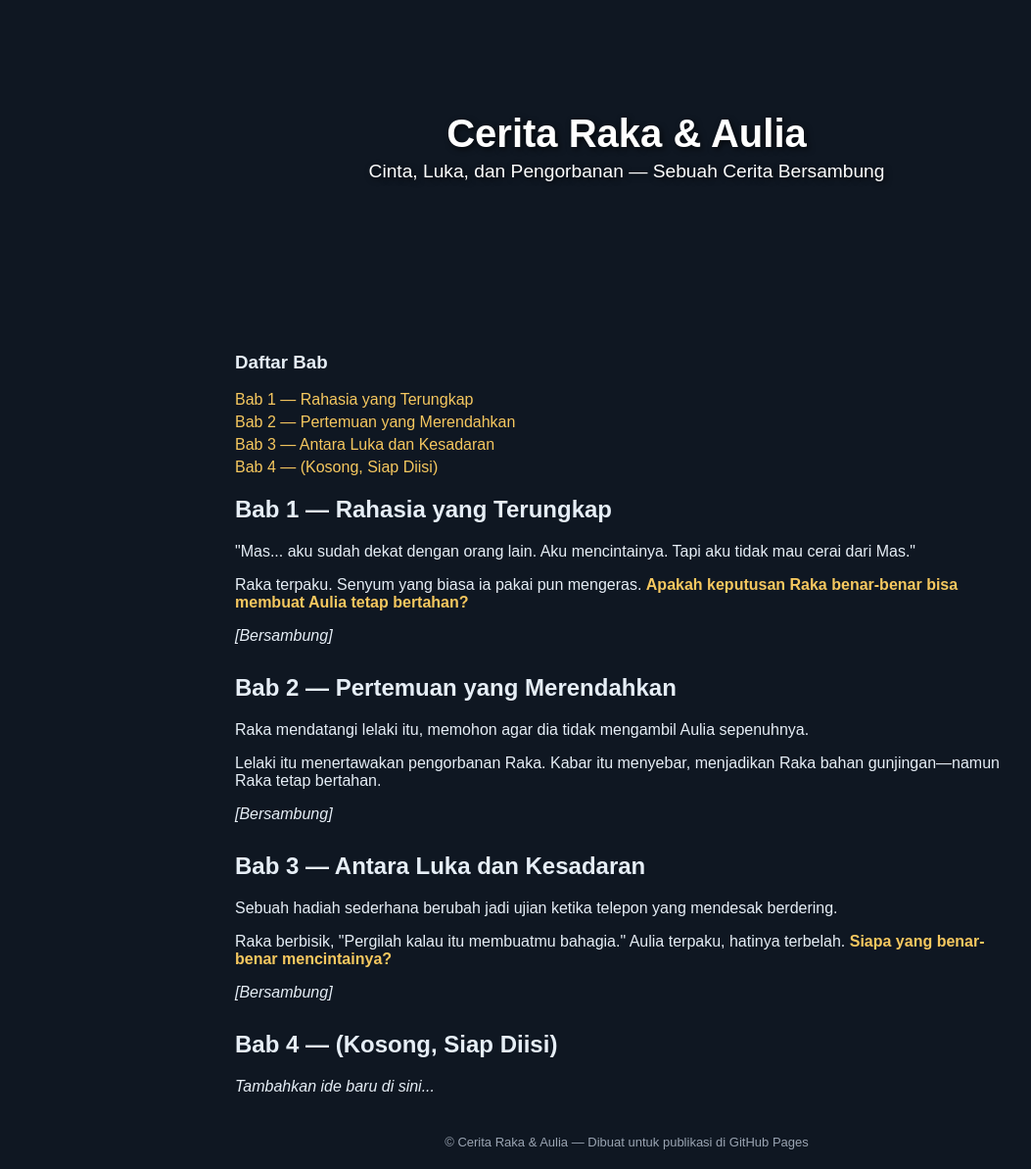
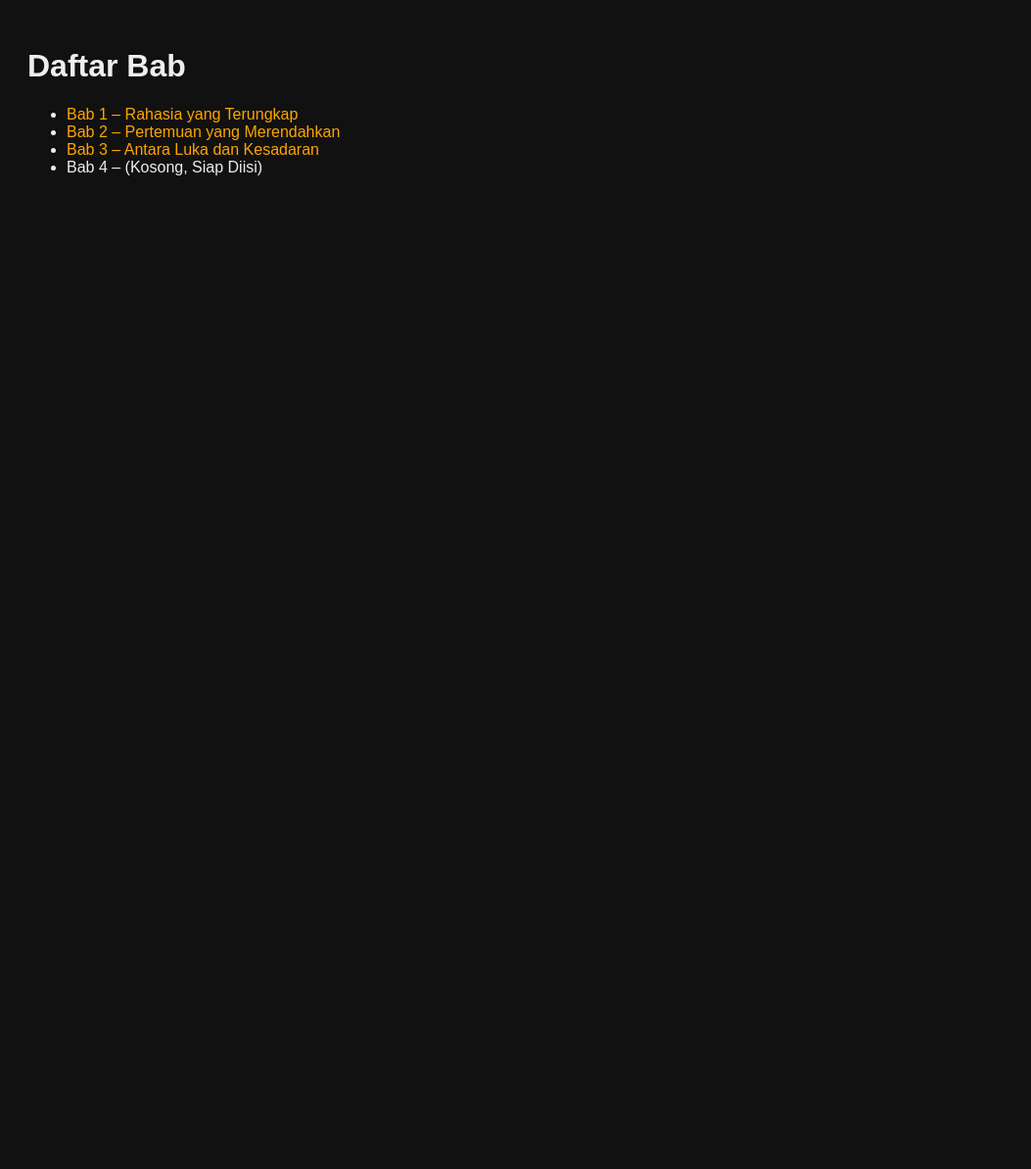
Before and after one commit to junggermanwarriors-spec/Cerita-raka-aulia, a plain HTML site: page index.html in a window 1280 px wide. Shown: the whole page at 98% size, without its empty margins (0-1053 px from the left). After the commit the page ends 800 px from the top, so only its background shows below. Drawn offline with Linux system fonts and the light colour scheme.

Commit message:
Update index.html

```diff
--- a/index.html
+++ b/index.html
@@ -1,78 +1,21 @@
-<!doctype html>
+<!DOCTYPE html>
 <html lang="id">
 <head>
-  <meta charset="utf-8" />
-  <meta name="viewport" content="width=device-width,initial-scale=1" />
-  <title>Cerita Raka & Aulia — Cerita Bersambung</title>
+  <meta charset="UTF-8">
+  <title>Cerita Raka & Aulia</title>
   <style>
-    body { font-family: Arial, sans-serif; background: #0f1722; color: #e6eef6; margin: 0; padding: 0; }
-    .container { max-width: 800px; margin: auto; padding: 20px; }
-    header.cover {
-      background: url('assets/cover.jpg') no-repeat center center;
-      background-size: cover;
-      height: 300px;
-      display: flex;
-      flex-direction: column;
-      justify-content: center;
-      align-items: center;
-      color: white;
-      text-shadow: 2px 2px 6px rgba(0,0,0,0.7);
-      margin-bottom: 20px;
-    }
-    header.cover h1 { font-size: 2.5em; margin: 0; }
-    header.cover p { font-size: 1.2em; margin: 5px 0 0 0; }
-    nav a { color: #f6c85f; text-decoration: none; display: block; margin: 5px 0; }
-    section { margin-bottom: 30px; }
-    .cliff { color: #f6c85f; font-weight: bold; }
-    footer { margin-top: 40px; font-size: 13px; color: #9aa4b2; text-align: center; }
+    body { font-family: Arial, sans-serif; background:#111; color:#eee; padding:20px; }
+    a { color: orange; text-decoration: none; }
+    a:hover { text-decoration: underline; }
   </style>
 </head>
 <body>
-  <header class="cover">
-    <h1>Cerita Raka & Aulia</h1>
-    <p>Cinta, Luka, dan Pengorbanan — Sebuah Cerita Bersambung</p>
-  </header>
-
-  <div class="container">
-    <nav>
-      <h3>Daftar Bab</h3>
-      <a href="#bab-1">Bab 1 — Rahasia yang Terungkap</a>
-      <a href="#bab-2">Bab 2 — Pertemuan yang Merendahkan</a>
-      <a href="#bab-3">Bab 3 — Antara Luka dan Kesadaran</a>
-      <a href="#bab-4">Bab 4 — (Kosong, Siap Diisi)</a>
-    </nav>
-
-    <main>
-      <section id="bab-1">
-        <h2>Bab 1 — Rahasia yang Terungkap</h2>
-        <p>"Mas... aku sudah dekat dengan orang lain. Aku mencintainya. Tapi aku tidak mau cerai dari Mas."</p>
-        <p>Raka terpaku. Senyum yang biasa ia pakai pun mengeras. <span class="cliff">Apakah keputusan Raka benar-benar bisa membuat Aulia tetap bertahan?</span></p>
-        <p><em>[Bersambung]</em></p>
-      </section>
-
-      <section id="bab-2">
-        <h2>Bab 2 — Pertemuan yang Merendahkan</h2>
-        <p>Raka mendatangi lelaki itu, memohon agar dia tidak mengambil Aulia sepenuhnya.</p>
-        <p>Lelaki itu menertawakan pengorbanan Raka. Kabar itu menyebar, menjadikan Raka bahan gunjingan—namun Raka tetap bertahan.</p>
-        <p><em>[Bersambung]</em></p>
-      </section>
-
-      <section id="bab-3">
-        <h2>Bab 3 — Antara Luka dan Kesadaran</h2>
-        <p>Sebuah hadiah sederhana berubah jadi ujian ketika telepon yang mendesak berdering.</p>
-        <p>Raka berbisik, "Pergilah kalau itu membuatmu bahagia." Aulia terpaku, hatinya terbelah. <span class="cliff">Siapa yang benar-benar mencintainya?</span></p>
-        <p><em>[Bersambung]</em></p>
-      </section>
-
-      <section id="bab-4">
-        <h2>Bab 4 — (Kosong, Siap Diisi)</h2>
-        <p><em>Tambahkan ide baru di sini...</em></p>
-      </section>
-    </main>
-
-    <footer>
-      © Cerita Raka & Aulia — Dibuat untuk publikasi di GitHub Pages
-    </footer>
-  </div>
+  <h1>Daftar Bab</h1>
+  <ul>
+    <li><a href="bab1.html">Bab 1 – Rahasia yang Terungkap</a></li>
+    <li><a href="bab2.html">Bab 2 – Pertemuan yang Merendahkan</a></li>
+    <li><a href="bab3.html">Bab 3 – Antara Luka dan Kesadaran</a></li>
+    <li>Bab 4 – (Kosong, Siap Diisi)</li>
+  </ul>
 </body>
 </html>
```
